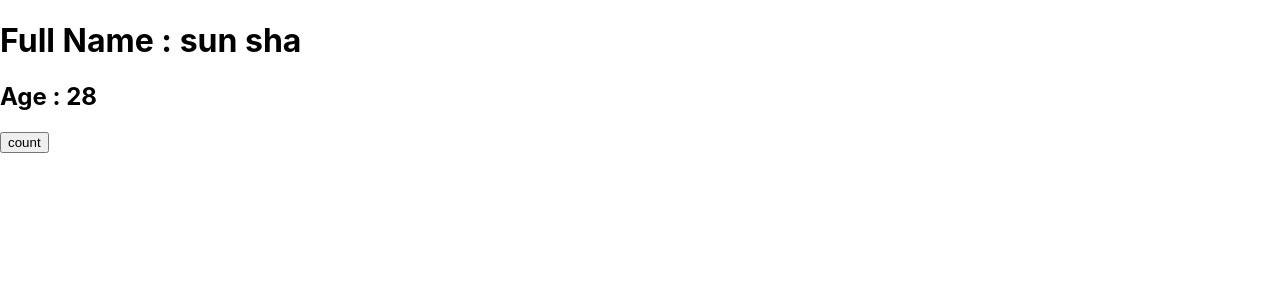
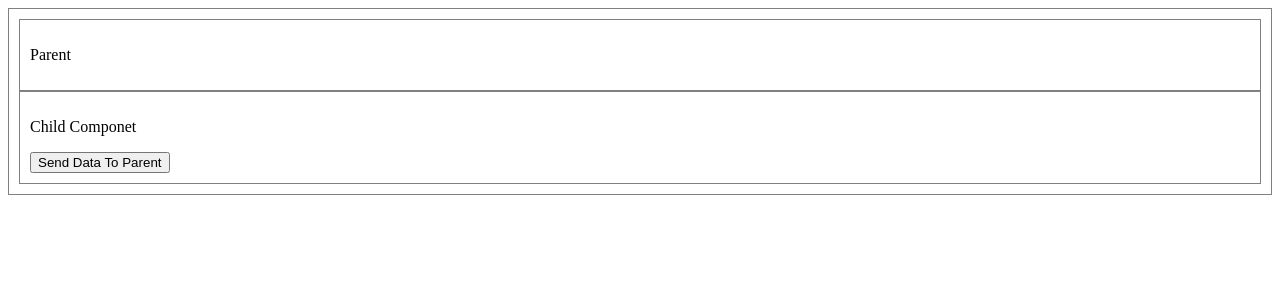
Before and after one commit to lets-build-with-code/react-app, a React (Create React App) app: page / in a window 1280 px wide. Shown: the top 300 px of the page. Built offline with nearby package versions, Linux system fonts and the light colour scheme.

Commit message:
React: tranfer data from child to parent

```diff
--- a/src/App.js
+++ b/src/App.js
@@ -1,35 +1,38 @@
-import './App.css';
-import { Component } from 'react';
-import Child from './Child';
-import ErrorWrapper from './ErrorWrapper';
-
+import "./App.css";
+import { Component } from "react";
+import Child from "./Child";
 
 class App extends Component {
   constructor() {
     super();
     this.state = {
-      firstname: 'sun',
-      lastname: 'sha',
-      count : 0,
-      hideChild : false
-    }
+      data: null,
+
+    };
+
   }
 
-  render() {
-  // if(this.state.count > 1) {
-  //   throw new Error('App Error');
-  // }
-    return <div>
-       <Child fullName={this.state}
-              count = {this.state.count}
-              age={28}
-            />
+  onReceiveData = (data) => {
+    this.setState({ data });
+  };
+
+  items = (users) => {
+    return users?.map(usr => <li>{usr.name} - {usr.type}</li>)
+  };
 
 
-            <button onClick={() => {this.setState({firstname:'sam', count : this.state.count + 1})}}>
-              count
-            </button>
-          </div>
+  render() {
+
+    return (
+      <div className="container">
+        <div className="container">
+          <p>Parent</p>
+
+          {this.items(this.state.data)}
+        </div>
+        <Child onReceive={this.onReceiveData} />
+      </div>
+    );
   }
 }
 
--- a/src/Child.js
+++ b/src/Child.js
@@ -3,17 +3,21 @@ import { Component } from "react";
 class Child extends Component {
     constructor(props) {
         super(props);
+        this.user = [
+          {name: 'sun' , type: 'admin'},
+          {name: 'sam' , type: 'supervisor'}
+        ]
     }
 
+    sendData = () => {
+      this.props.onReceive(this.user)
+    }
 
     render() {
-      if(this.props.count > 2) {
-        throw new Error('Child Error')
-      }
-      return <div>
-        <h1>Full Name : {this.props.fullName.firstname} {this.props.fullName.lastname}</h1>
-        <h2>Age : {this.props.age}</h2>
-             </div>
+      return <div className="container">
+             <p>Child Componet</p>
+             <button onClick={this.sendData}>Send Data To Parent</button>
+          </div>
     }
   }
 
--- a/src/ErrorWrapper.js
+++ /dev/null
@@ -1,26 +0,0 @@
-import { Component } from "react"
-
-class ErrorWrapper extends Component {
-    constructor(props) {
-        super(props);
-        this.state = { hasError : false}
-    }
-
-    static getDerivedStateFromError(error) {
-        return {hasError : true}
-    }
-
-
-     componentDidCatch(error, info) {
-        console.log({error, info})
-     }
-    render() {
-        if(this.state.hasError) {
-          return  <div>Something went wrong</div>
-        }
-
-        return this.props.children;
-    }
-}
-
-export default ErrorWrapper;
--- a/src/index.css
+++ b/src/index.css
@@ -1,13 +1,4 @@
-body {
-  margin: 0;
-  font-family: -apple-system, BlinkMacSystemFont, 'Segoe UI', 'Roboto', 'Oxygen',
-    'Ubuntu', 'Cantarell', 'Fira Sans', 'Droid Sans', 'Helvetica Neue',
-    sans-serif;
-  -webkit-font-smoothing: antialiased;
-  -moz-osx-font-smoothing: grayscale;
+.container {
+  border : gray solid 1px;
+  padding : 10px;
 }
-
-code {
-  font-family: source-code-pro, Menlo, Monaco, Consolas, 'Courier New',
-    monospace;
-}
--- a/src/index.js
+++ b/src/index.js
@@ -3,15 +3,11 @@ import ReactDOM from 'react-dom/client';
 import './index.css';
 import App from './App';
 import reportWebVitals from './reportWebVitals';
-import ErrorWrapper from './ErrorWrapper';
 
 const root = ReactDOM.createRoot(document.getElementById('root'));
 root.render(
   <React.StrictMode>
-    <ErrorWrapper>
     <App />
-    </ErrorWrapper>
-
   </React.StrictMode>
 );
 
```
